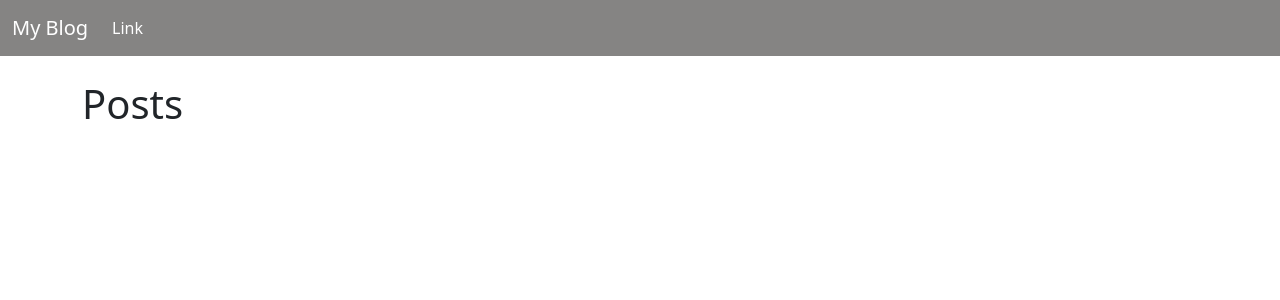
After one commit to mantas-an/ManoBlogas20250626, a Django app: page / in a window 1280 px wide. The commit adds this page. Shown: the top 300 px of the page. Run offline with Django 5.2, Linux system fonts and the light colour scheme; data that the repository does not hold is empty.

Commit message:
sukurtas modelis sukurtas view sukurtas navbar

```diff
--- a/myapp/admin.py
+++ b/myapp/admin.py
@@ -1,6 +1,5 @@
 from django.contrib import admin
 from django.core.checks import register
-
 from myapp.models import Post
 
 # Register your models here
--- a/myapp/models.py
+++ b/myapp/models.py
@@ -1,3 +1,4 @@
+from django.contrib.auth.models import User
 from django.db import models
 
 # Create your models here.
@@ -7,6 +8,7 @@ class Post(models.Model):
     title = models.CharField(max_length=100)
     content = models.TextField(max_length=2000)
     created_at = models.DateTimeField(auto_now_add=True)
+    author = models.ForeignKey(User, on_delete=models.CASCADE, default=1)
 
     def __str__(self):
-        return f'{self.title}'
+        return f'{self.title} - "{self.author}"'
--- /dev/null
+++ b/myapp/templates/base.html
@@ -0,0 +1,39 @@
+<!doctype html>
+<html lang="en">
+  <head>
+    <meta charset="utf-8">
+    <meta name="viewport" content="width=device-width, initial-scale=1">
+    <title>
+        {% block title %}
+            My blog
+        {% endblock %}
+    </title>
+    <link href="https://cdn.jsdelivr.net/npm/bootstrap@5.3.7/dist/css/bootstrap.min.css" rel="stylesheet" integrity="sha384-LN+7fdVzj6u52u30Kp6M/trliBMCMKTyK833zpbD+pXdCLuTusPj697FH4R/5mcr" crossorigin="anonymous">
+  </head>
+  <body>
+  <nav class="navbar navbar-expand-lg" style="background-color: #858483;" data-bs-theme="dark">
+  <div class="container-fluid">
+    <!-- Toggler moved FIRST -->
+    <button class="navbar-toggler order-1" type="button" data-bs-toggle="collapse" data-bs-target="#navbarNavAltMarkup">
+      <span class="navbar-toggler-icon"></span>
+    </button>
+
+    <!-- Brand text SECOND -->
+    <a class="navbar-brand order-2" href="{% url 'list_of_posts' %}">My Blog</a>
+
+    <!-- Collapsible content THIRD -->
+    <div class="collapse navbar-collapse order-3" id="navbarNavAltMarkup">
+      <div class="navbar-nav">
+        <a class="nav-link active" href="#">Link</a>
+      </div>
+    </div>
+  </div>
+</nav>
+        <br/>
+        <div class="container">
+            {% block content %}
+            {% endblock %}
+        </div>
+    <script src="https://cdn.jsdelivr.net/npm/bootstrap@5.3.7/dist/js/bootstrap.bundle.min.js" integrity="sha384-ndDqU0Gzau9qJ1lfW4pNLlhNTkCfHzAVBReH9diLvGRem5+R9g2FzA8ZGN954O5Q" crossorigin="anonymous"></script>
+  </body>
+</html>
--- a/myapp/templates/list_of_posts.html
+++ b/myapp/templates/list_of_posts.html
@@ -1,16 +1,17 @@
-<!DOCTYPE html>
-<html lang="en">
-<head>
-    <meta charset="UTF-8">
-    <title>Posts</title>
-    {% for x in posts %}
-    <h1><a href="{% url 'detail_post_view' x.pk %}">{{ x.title }}</a></h1>
-    <p>{{ x.content }}</p>
-    <p>{{ x.created_at }}</p>
+{% extends 'base.html' %}
 
-    {% endfor %}
-</head>
-<body>
 
-</body>
-</html>
+
+{% block content %}
+
+<h1>Posts</h1>
+<ul>
+{% for x in posts %}
+<li><a href="{% url 'detail_post_view' x.pk %}">{{ x.title }}</a></li>
+<p>{{ x.content }}</p>
+<p>{{ x.author.first_name }} {{ x.author.last_name }}</p>
+<p>{{ x.created_at }}</p>
+
+{% endfor %}
+</ul>
+{% endblock %}
--- /dev/null
+++ b/myapp/urls.py
@@ -0,0 +1,11 @@
+from django.contrib.auth import views
+from django.urls import path
+
+from myapp.views import ListOfPosts, DetailPostView
+
+urlpatterns = [
+
+    path('', ListOfPosts.as_view(), name='list_of_posts'),
+    path('posts/<int:pk>/', DetailPostView.as_view(), name='detail_post_view'),
+
+]
--- a/mysite/urls.py
+++ b/mysite/urls.py
@@ -17,16 +17,11 @@ Including another URLconf
 from django.contrib import admin
 from django.urls import path, include
 from django.contrib.auth import views as auth_views
+
+import myapp.views
 from myapp.views import ListOfPosts, DetailPostView
 
 urlpatterns = [
     path('admin/', admin.site.urls),
-    path('posts/', ListOfPosts.as_view(), name='list_of_posts'),
-
-    # Note the parentheses after as_view and the added name parameter
-    #This allows you to reference this URL in templates using {% url 'list_of_posts' %}
-    path('posts/<int:pk>/', DetailPostView.as_view(), name='detail_post_view'),
-    path('login/', auth_views.LoginView.as_view(), name='login'),
-    path('logout', auth_views.LoginView.as_view(), name='logout')
-
+    path('', include('myapp.urls')),
 ]
```
Also changed, not shown: myapp/templates/detail_post_view.html (+17 -11 lines), myapp/templates/registration/login.html (deleted, +0 -10 lines), myapp/views.py (+5 -2 lines), mysite/settings.py (+9 -1 lines).
